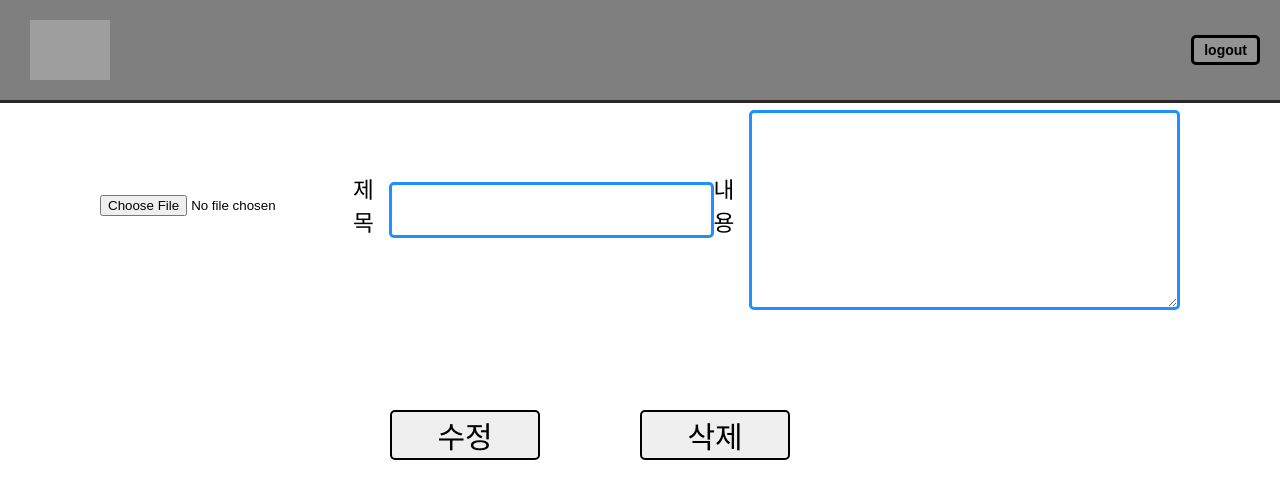
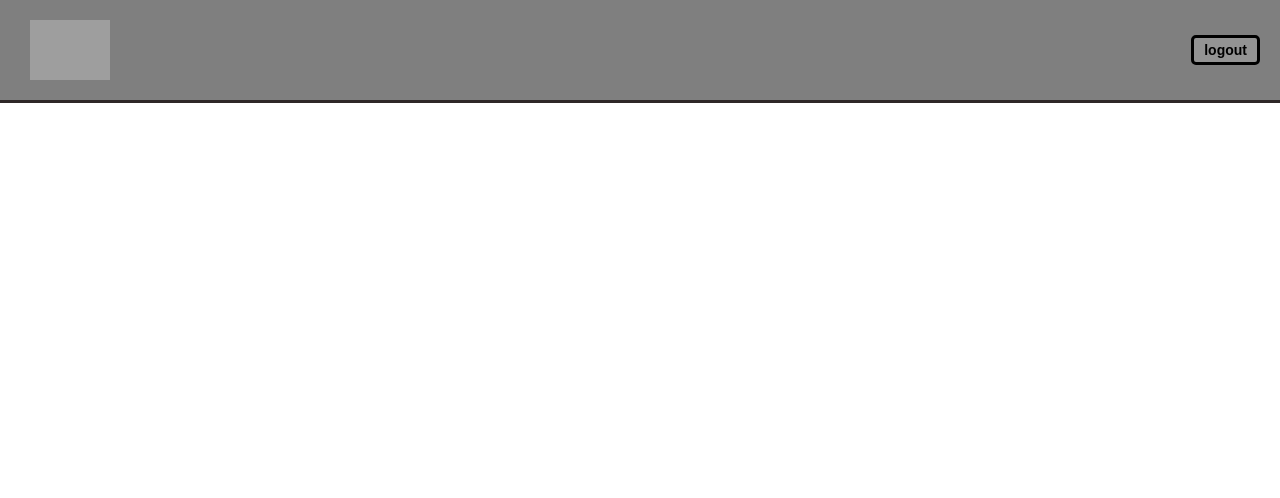
Before and after one commit to hh991week5travel/week_travel, a React (Create React App) app: page /Post/Detail/1 in a window 1280 px wide. Shown: the top 498 px of the page. Built offline with nearby package versions, Linux system fonts and the light colour scheme; grey boxes are pictures that could not be loaded.

Commit message:
Co-authored-by: chad350 <chad350@users.noreply.github.com>

```diff
--- a/src/App.js
+++ b/src/App.js
@@ -23,7 +23,7 @@ function App() {
           <Route path="/SignUp" element={<SignUp />} />
           <Route path="/Post/Add" element={<PostAdd />} />
           <Route path="/Post/Detail/:postboardId" element={<PostDetail />} />
-          <Route path="/Post/Update/:boardId" element={<PostUpdate />} />
+          <Route path="/Post/Update/:postboardId" element={<PostUpdate />} />
           <Route path="/Error" element={<Error />} />
         </Routes>
       </BrowserRouter>
--- a/src/pages/PostDetail.jsx
+++ b/src/pages/PostDetail.jsx
@@ -2,19 +2,21 @@
 
 import React from 'react'
 import Header from '../components/Header'
-import Image from '../components/ImageUpload'
-import Input from '../element/Input'
-import Content from '../element/Content'
 import Button from '../element/Button'
 import {Link, useNavigate} from 'react-router-dom'
-import { useDispatch } from 'react-redux'
+import { useDispatch, useSelector } from 'react-redux'
 import { __deletePost } from '../redux/modules/post'
 import { getCookie } from '../shared/Cookie'
+
 
 
 const PostDetail = () => {
   const dispatch = useDispatch()
   const navigate = useNavigate()
+
+  const  user = useSelector((user) => user);
+  const { posts } = useSelector((state) => state.postReducer);
+  console.log(posts.nickname)
 
   const removePost = () => {
     dispatch(__deletePost({
@@ -23,22 +25,28 @@ const PostDetail = () => {
     navigate('/Main')
   }
 
-  return (
+  return(
     <>
       <Header />
       <div className='container'>
-      <Image />
+        {posts?.filter((post) => {
+          return <>
+            <img src={post.image} alt='' />
             <span>제목</span>
-      <Input />
+            <p>{post.title}</p>
             <span>내용</span>
-      <Content />
-      </div>
-
+            <p>{post.content}</p>
+          </>
+        }
+        )}
+        {user.user.is_login === posts.nickname &&
           <div className='footer'>
-          <Link to = {`/PostUpdate/`}>
+            <Link to={`/PostUpdate/`}>
               <Button>수정</Button>
             </Link>
             <Button onClick={removePost}>삭제</Button>
+          </div>
+        }
       </div>
     </>
   )
--- a/src/redux/modules/post.jsx
+++ b/src/redux/modules/post.jsx
@@ -52,7 +52,6 @@ export const __addPost = (payload) => async (dispatch, getState) => {
       title: payload.title,
       content: payload.content,
       image: payload.imgUrl
-
     },
       {
         headers: {
```
Lines whose indentation alone changed are shown as unchanged.
